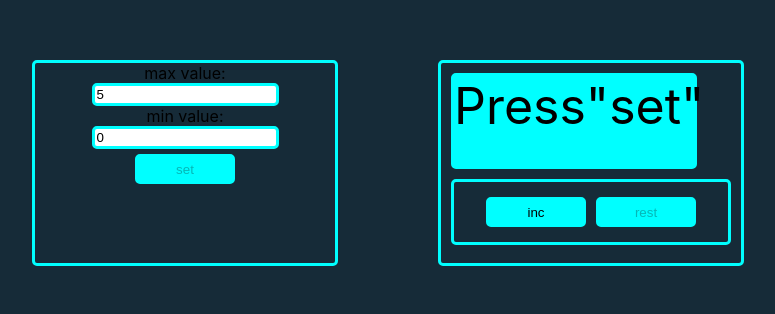
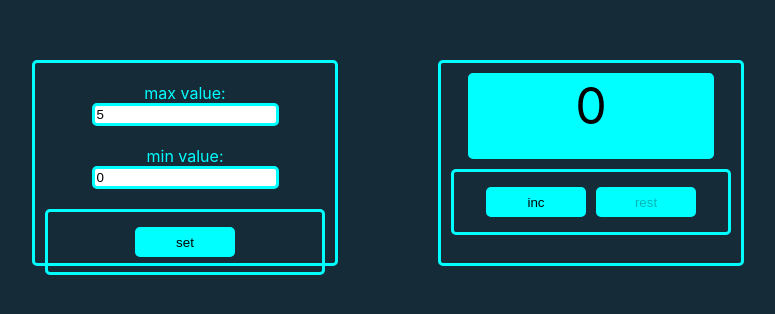
Before and after one commit to DyatlovIvan/counter, a React (Create React App) app: page / in a window 1280 px wide. Shown: the part 140-454 px from the top of the page, without its empty margins (18-793 px from the left). Built offline with nearby package versions, Linux system fonts and the light colour scheme.

Commit message:
add mew functional

```diff
--- a/src/App.tsx
+++ b/src/App.tsx
@@ -1,7 +1,7 @@
-import React, {useEffect, useState} from 'react';
+import React, { useEffect, useState } from 'react';
 import './App.css';
-import {Counter} from "./counter";
-import {InstallCounterValue} from "./installCounterValue";
+import { Counter } from "./counter";
+import { InstallCounterValue } from "./installCounterValue";
 
 function App() {
     let [counter, setCounter] = useState<number>(0)
@@ -9,9 +9,21 @@ function App() {
     let [maxValue, setMaxValue] = useState(5)
     let [minValue, setMinValue] = useState(0)
 
-useEffect(()=>{
+    useEffect(() => {
+        let max = localStorage.getItem('maxValue')
+        let min = localStorage.getItem('minValue')
+        if (max) {
+            setMaxValue(JSON.parse(max))
+        }
+        if (min) {
+            setMinValue(JSON.parse(min))
+        }
+
+    }, [])
+
+    useEffect(() => {
         minValue >= maxValue ? setTittle(() => 'Error!!!') : setTittle(() => 'Press"set"')
-},[minValue,maxValue])
+    }, [minValue, maxValue])
 
     // const setMaxValueHandler = (value: number) => {
     //     setMaxValue(() => value)
@@ -20,14 +32,15 @@ useEffect(()=>{
     //     setMinValue(() => value)
     // }
 
-
     const setHandler = () => {
+        localStorage.setItem('maxValue', JSON.stringify(maxValue))
+        localStorage.setItem('minValue', JSON.stringify(minValue))
         setCounter(minValue)
     }
 
     const incCounter = () => {
         // if (typeof counter === 'number') {
-            setCounter(()=> ++counter)
+        setCounter(() => ++counter)
         // }
     }
     const restCounter = () => {
--- a/src/counter.module.css
+++ b/src/counter.module.css
@@ -9,15 +9,16 @@
     margin-top: 200px;
 }
 
-.input{
-    height: 90px;
+.inputCounter{
+
+    height: 80px;
     width: 240px;
     background-color: aqua;
     font-size: 50px;
-    text-align: center;
     border: 3px solid aqua;
     border-radius: 5px;
-    margin: 10px;
+    margin: 0 auto;
+    margin-top: 10px;
 }
 
 .buttonBox{
@@ -27,12 +28,13 @@
     padding: 10px;
 
 }
-
-
 .limit{
     color: red;
 }
+.inputTitile{
+    color: aqua;
+}
+.input{
+    margin: 20px;
 
-.test{
-    color: white;
 }
--- a/src/counter.tsx
+++ b/src/counter.tsx
@@ -14,61 +14,15 @@ type CounterType = {
 }
 
 export const Counter = ({counter, incCounter, restCounter, ...props}: CounterType) => {
-    // let [maxValue, setMaxValue] = useState(5)
-    // let [minValue, setMinValue] = useState(0)
-    // const setMaxValueHandler = (e: ChangeEvent<HTMLInputElement>) => {
-    //
-    //     setMaxValue(JSON.parse(e.currentTarget.value))
-    //
-    //     minValue===maxValue?props.setTitle('Incorrect value!'):props.setTitle('enter values and press "set"')
-    //
-    // }
-    // const setMinValueHandler = (e: ChangeEvent<HTMLInputElement>) =>{
-    //
-    //      setMinValue(JSON.parse(e.currentTarget.value))
-    //
-    //
-    //
-    // }
-    // const setHandler = () => {
-    //     props.setTitle(minValue)
-    // }
-    //
-    // const setDisabledHandler = minValue>=maxValue?true:false
 
-
-    // const incHandler = () => incCounter(minValue)
-    // const restHandler = () => restCounter(minValue)
-    //
     const disabledIncHandler =  counter === props.maxValue ? true : false
     const disabledRestHandler = counter === props.minValue ? true : false
-    //
-    // return (
-    //     <div>
-    //         <div className={style.counter}>
-    //             <div>
-    //                 max value:
-    //                 <input value={maxValue} type='number' onChange={setMaxValueHandler}
-    //                 className={minValue===maxValue?style.inputError:''}/>
-    //             </div>
-    //             <div>
-    //                 min value:
-    //                 <input value={minValue} type='number' onChange={setMinValueHandler}
-    //                 className={minValue>=maxValue?style.inputError:''}/>
-    //             </div>
-    //             <div>
-    //                 <Button callBack={setHandler}
-    //                     name='set'
-    //                     disabled={setDisabledHandler} />
-    //             </div>
-    //
-    //         </div>
 
     return (
 
         <div className={style.counter}>
-            <div className={`${counter === props.maxValue ? style.limit : ''} ${style.input}`}>
-                {counter>props.minValue?counter:props.title}
+            <div className={`${counter === props.maxValue ? style.limit : ''} ${style.inputCounter}`}>
+                {counter>=props.minValue|| counter>=props.maxValue?counter:props.title}
             </div>
 
             <div className={style.buttonBox}>
--- a/src/input.tsx
+++ b/src/input.tsx
@@ -15,11 +15,8 @@ export const Input = (props:InputType) =>{
     }
 
     return(
-        <div>
             <input className={`${props.style?style.inputError:''} ${style.input}`}
                    value = {props.value} type="number"
                    onChange={InputOnChangeHandler}/>
-        </div>
-
     )
 }
--- a/src/installCounterValue.tsx
+++ b/src/installCounterValue.tsx
@@ -1,5 +1,5 @@
-import {Input} from "./input";
-import {Button} from "./Button";
+import { Input } from "./input";
+import { Button } from "./Button";
 import style from './counter.module.css'
 
 type InstallCounterValueType = {
@@ -12,23 +12,28 @@ type InstallCounterValueType = {
 }
 
 export const InstallCounterValue = (props: InstallCounterValueType) => {
-    const disabledSetHandler = props.counter === props.minValue ? true : false
-    const styleHandler = () => props.minValue >= props.maxValue|| props.minValue<0||props.maxValue<0 ? true : false
-
+    const disabledSetHandler = props.minValue >= props.maxValue || props.maxValue < 0 || props.minValue < 0 ? true : false
+    const styleHandlerMax = props.minValue === props.maxValue || props.maxValue < 0 ? true : false
+    const styleHandlerMin = props.minValue >= props.maxValue || props.minValue < 0 ? true : false
     return (
         <div className={style.counter}>
-
-            max value:<Input value={props.maxValue}
-                             callBack={props.setMaxValue}
-                             style={styleHandler()}/>
-
-            min value: <Input value={props.minValue}
-                              callBack={props.setMinValue}
-                              style={styleHandler()}/>
-
-            <Button name={'set'}
+            <div className={style.input}>
+                <span className={style.inputTitile}>max value: </span>
+                <Input value={props.maxValue}
+                    callBack={props.setMaxValue}
+                    style={styleHandlerMax} />
+            </div>
+            <div className={style.input}>
+                <span className={style.inputTitile}>min value: </span>
+                <Input value={props.minValue}
+                    callBack={props.setMinValue}
+                    style={styleHandlerMin} />
+            </div>
+            <div className = {style.buttonBox}>
+                <Button name={'set'}
                     callBack={props.setHandler}
-                    disabled={disabledSetHandler}/>
+                    disabled={disabledSetHandler} />
+            </div>
 
         </div>
     )
```
Also changed, not shown: src/input.module.css (line endings or trailing spaces). Lines whose indentation alone changed are shown as unchanged.
